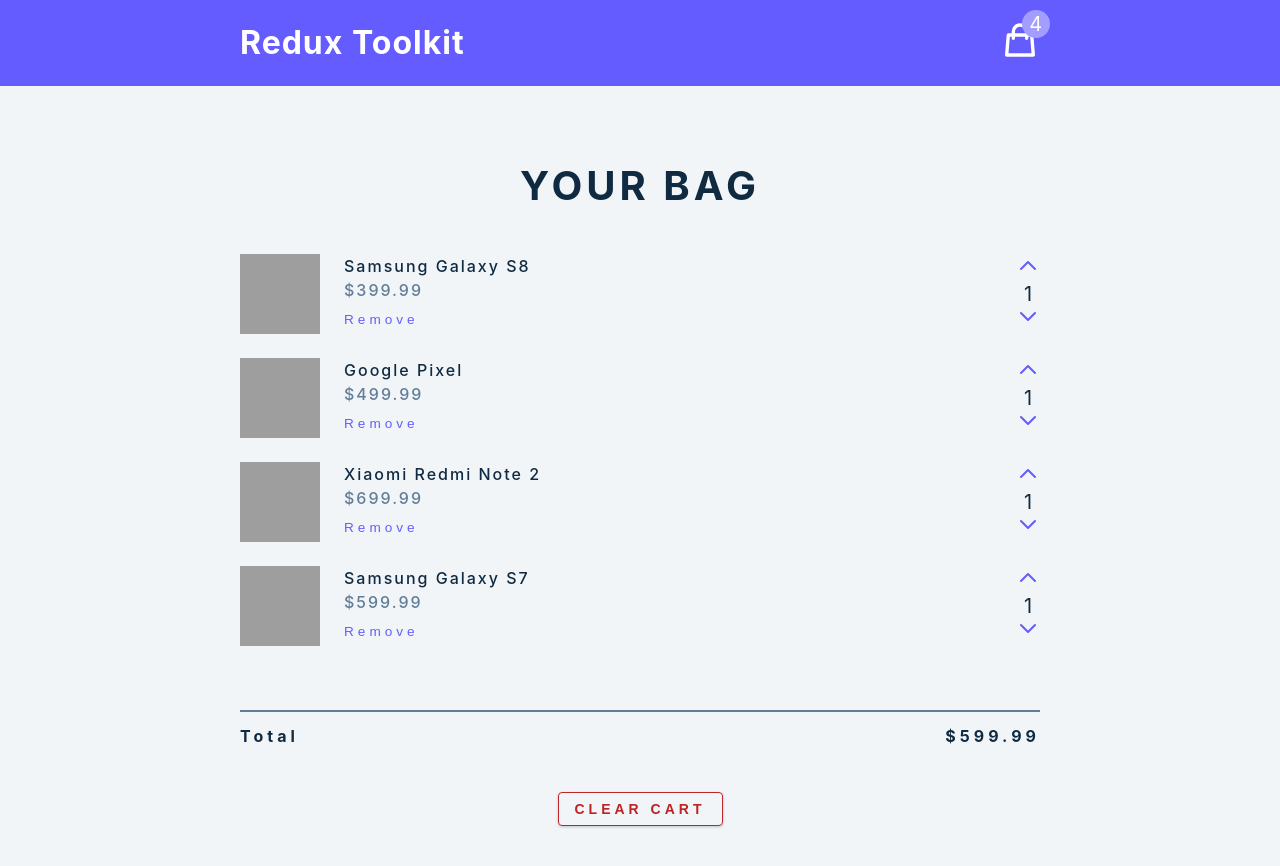
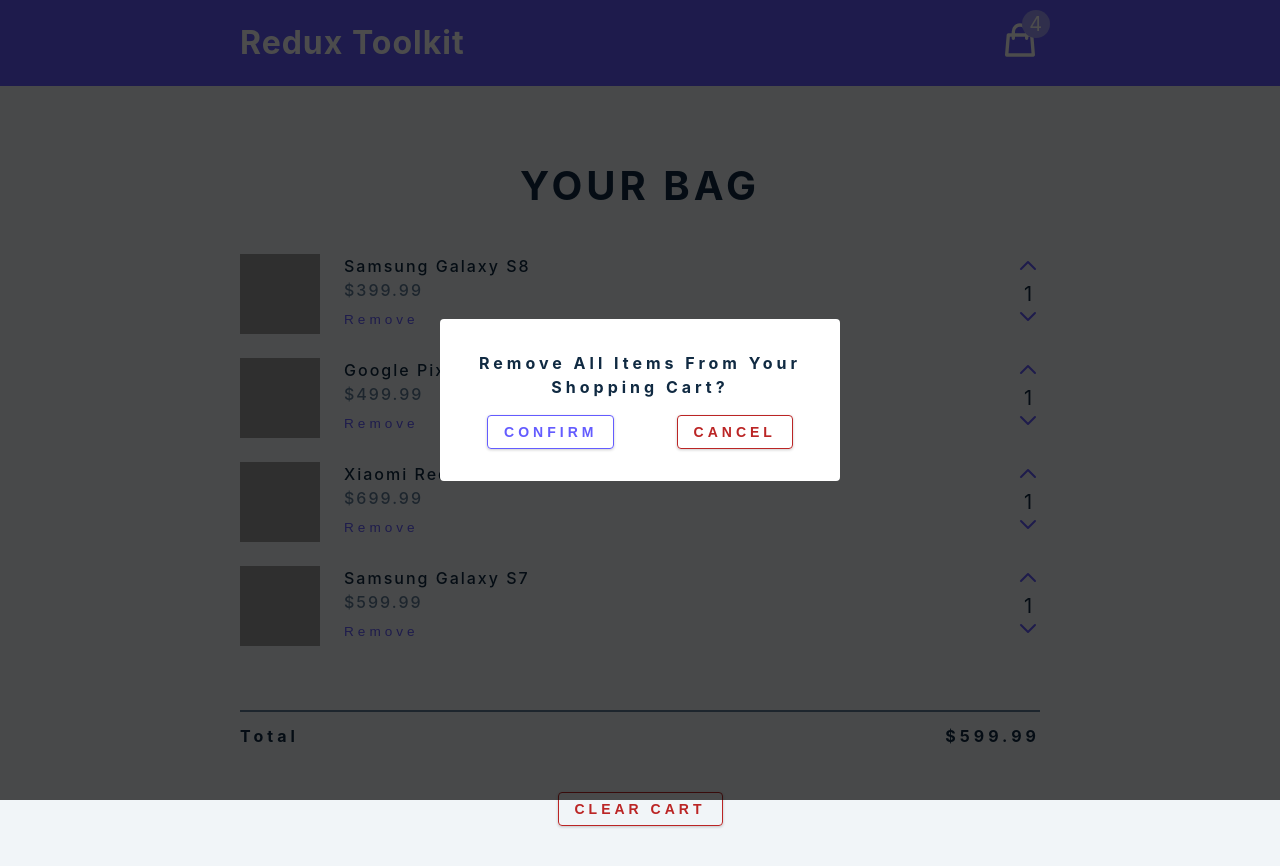
Before and after one commit to benstoica/redux-toolkit-practice, a React (Create React App) app: page / in a window 1280 px wide. Built offline with nearby package versions, Linux system fonts and the light colour scheme; grey boxes are pictures that could not be loaded.

Commit message:
created modal for remove

```diff
--- a/src/App.js
+++ b/src/App.js
@@ -3,6 +3,7 @@
 import { useDispatch, useSelector } from "react-redux";
 import { calculateTotals } from "./features/cart/cartSlice";
 import { useEffect } from "react";
+import Modal from "./components/Modal";
 
 function App() {
   const { cartItems } = useSelector((store) => store.cart);
@@ -13,6 +14,7 @@
   }, [cartItems]);
   return (
     <main>
+      <Modal />
       <Navbar />
       <CartContainer />
     </main>
--- /dev/null
+++ b/src/components/Modal.jsx
@@ -0,0 +1,21 @@
+import React from "react";
+
+const Modal = () => {
+  return (
+    <aside className='modal-container'>
+      <div className='modal'>
+        <h4>Remove all items from your shopping cart?</h4>
+        <div className='btn-container'>
+          <button type='button' className='btn confirm-btn'>
+            Confirm
+          </button>
+          <button type='button' className='btn clear-btn'>
+            Cancel
+          </button>
+        </div>
+      </div>
+    </aside>
+  );
+};
+
+export default Modal;
```
Also changed, not shown: src/components/Navbar.jsx (renamed from src/components/Navbar.js).
